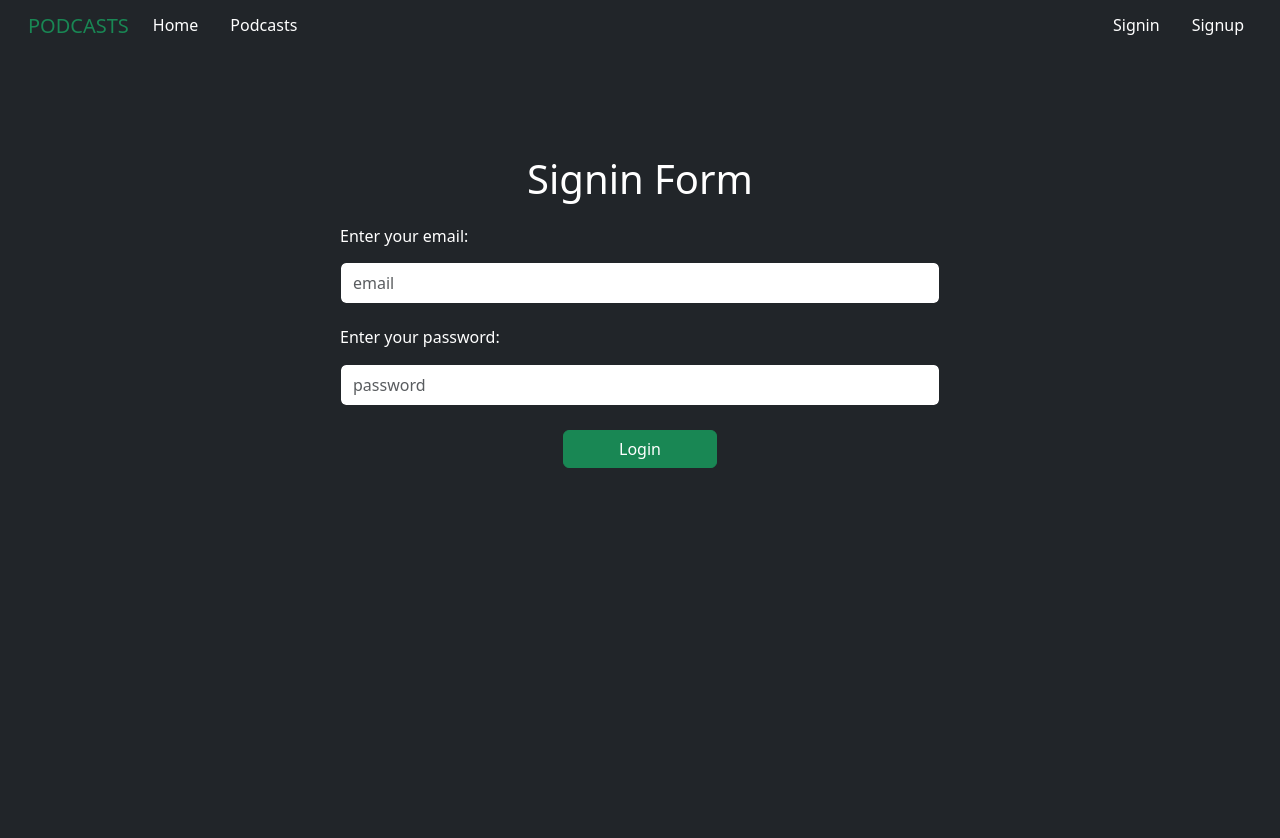
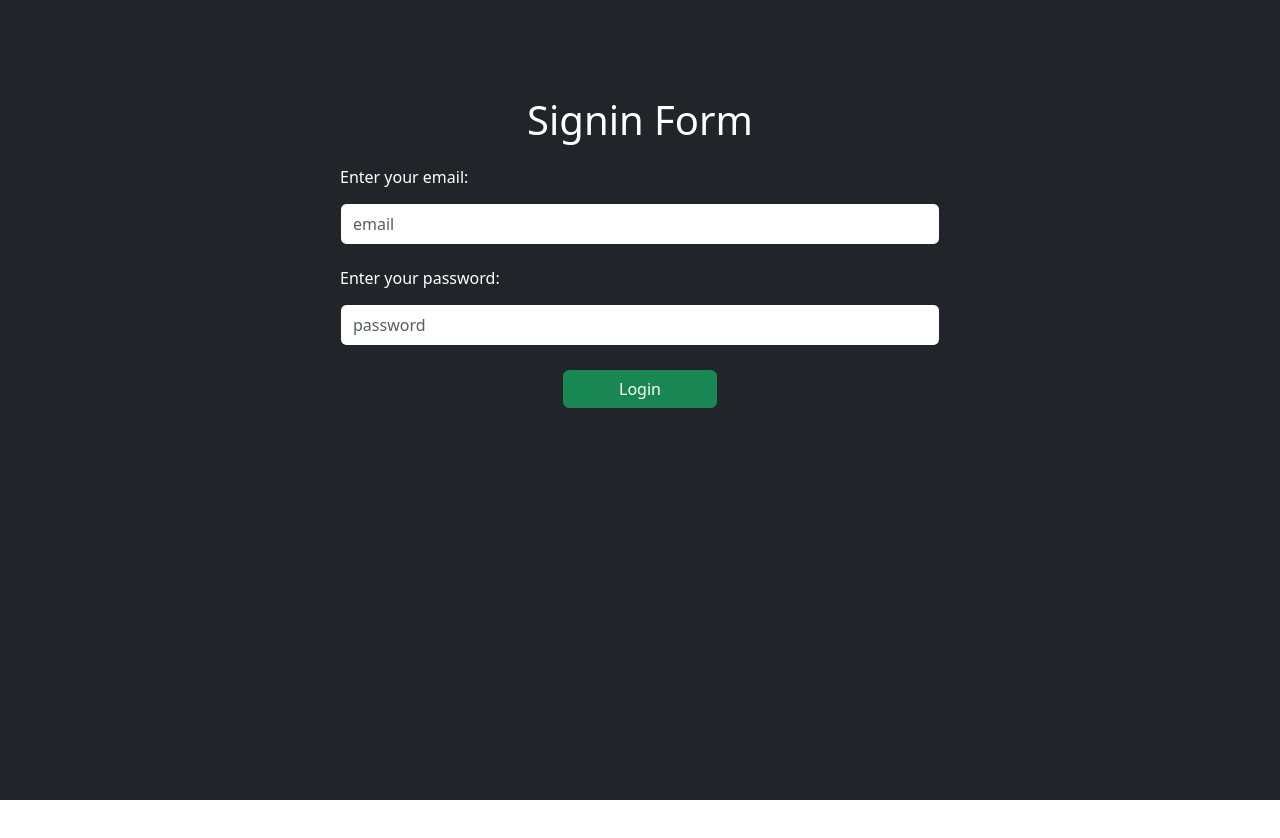
Before and after one commit to yuvakiran1808/podfrontend, a React (Create React App) app: page /signin in a window 1280 px wide. Shown: the top 838 px of the page. After the commit the page ends 800 px from the top, so only its background shows below. Built offline with nearby package versions, Linux system fonts and the light colour scheme.

Commit message:
menu bug solved

```diff
--- a/src/AllRoutes.js
+++ b/src/AllRoutes.js
@@ -9,11 +9,9 @@ import Admindashboard from "./user/Admindashboard";
 import Podcasts from "./user/Podcasts";
 import PrivateRoute from "./auth/PrivateRoutes";
 import Player from "./user/Player";
-import Menu from "./core/Menu";
 const AllRoutes = () => {
   return (
     <BrowserRouter>
-       <Menu></Menu>
       <Routes>
         <Route path="/" element={<Home />} />
         <Route path="/signup" element={<Signup />} />
--- a/src/admin/helper/adminapicalls.js
+++ b/src/admin/helper/adminapicalls.js
@@ -1,12 +1,6 @@
 import { API } from "../../backend";
 
 export const createPodcast = (userId, token, product) => {
-  console.log(product);
-  console.log(userId);
-  console.log(token);
-  for (const value of product.values()) {
-    console.log(value);
-  }
   return fetch(`${API}/create/podcast/${userId}`, {
     method: "POST",
     headers: {
--- a/src/user/Admindashboard.js
+++ b/src/user/Admindashboard.js
@@ -3,6 +3,8 @@ import { isAuthenticated } from "../auth";
 import { ToastContainer, toast } from "react-toastify";
 import "react-toastify/dist/ReactToastify.css";
 import { createPodcast } from "../admin/helper/adminapicalls";
+import Menu from "../core/Menu";
+
 
 const Admindashboard = () => {
   const { user, token } = isAuthenticated();
@@ -69,7 +71,7 @@ const Admindashboard = () => {
 
   return (
     <div>
-
+     <Menu />
       <h1 className="h3 text-center mt-3">Welcome to the admin Dashboard</h1>
       <form  method="post" encType="multipart/form-data" className="col-md-6 mx-auto">
         <div className="p-2">
--- a/src/user/Podcasts.js
+++ b/src/user/Podcasts.js
@@ -2,7 +2,7 @@ import React, { useEffect, useState } from "react";
 import { getAllPodcasts } from "../admin/helper/adminapicalls";
 import image from "../images/podcast.jpg";
 import Player from "./Player";
-
+import Menu from "../core/Menu";
 const Podcasts = () => {
   const [podcasts, setPodcasts] = useState([]);
   const [filteredPodcasts, setFilteredPodcasts] = useState([]);
@@ -46,6 +46,7 @@ const Podcasts = () => {
 
   return (
     <>
+      <Menu />
       <div className="container px-3 mt-5">
         <h5>Search for your Favourite podcasts : </h5>
         <div className="row">
```
